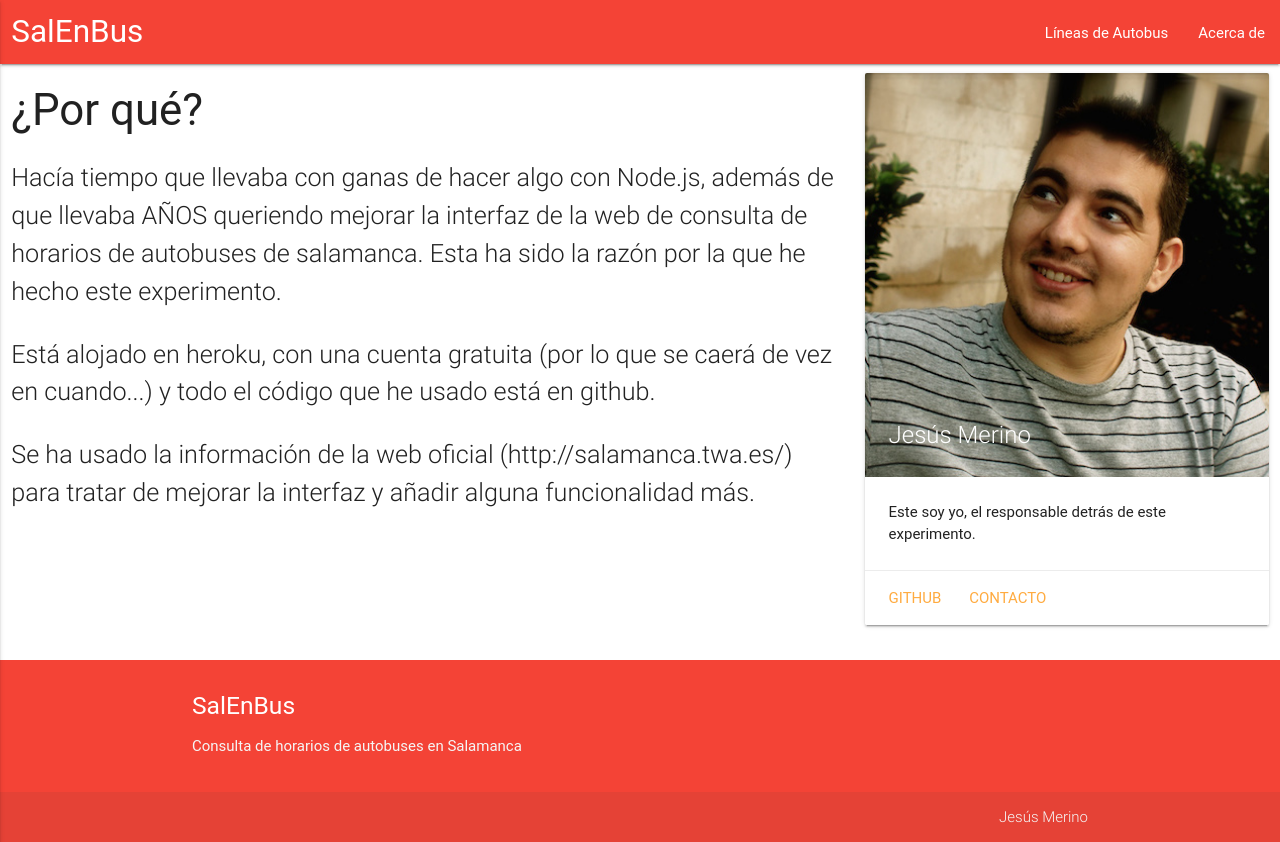
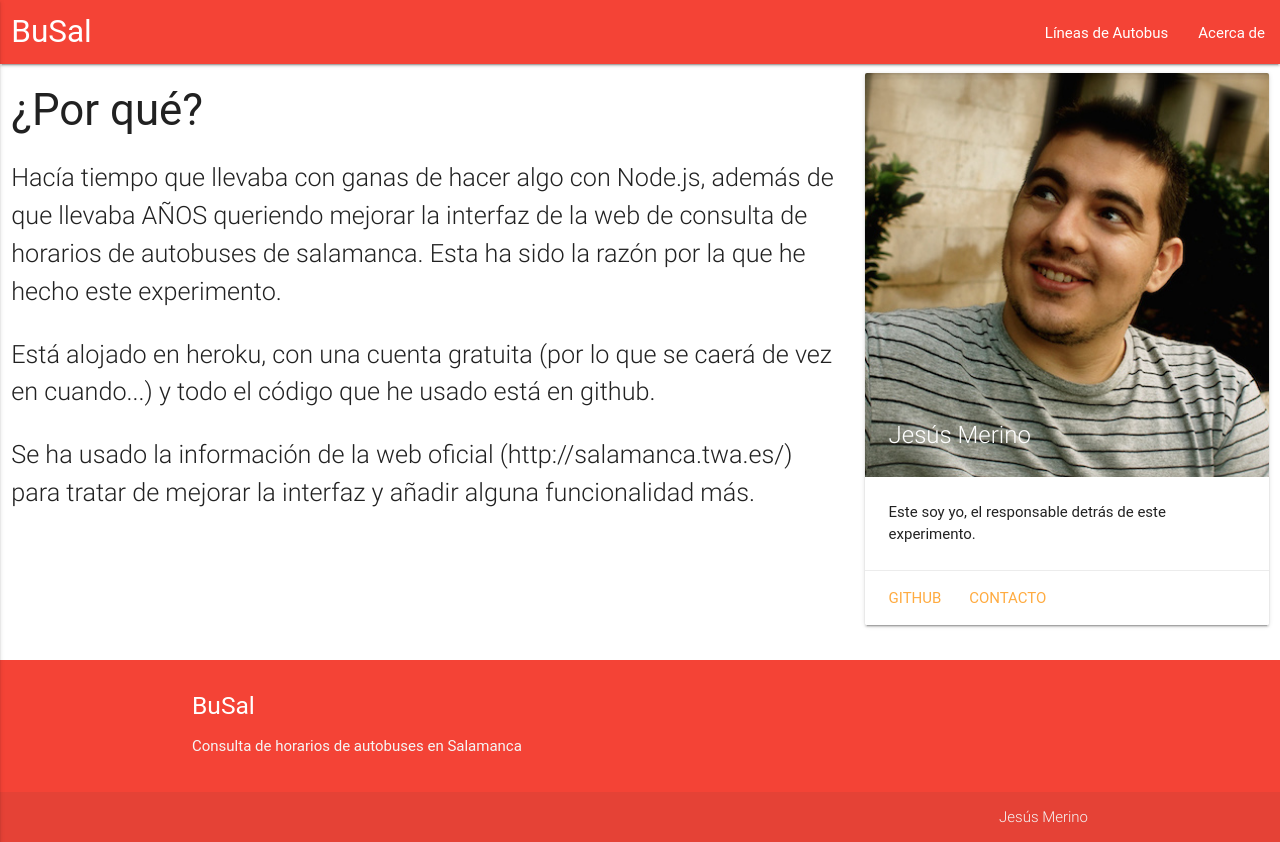
Before and after one commit to jmmerino/busal, a Node server app: page /acerca-de in a window 1280 px wide. Run offline with Node 20, Linux system fonts and the light colour scheme; some libraries are stand-ins or nearby versions; some web fonts are replaced.

Commit message:
Rename of the app

```diff
--- a/package.json
+++ b/package.json
@@ -1,5 +1,5 @@
 {
-  "name": "BusApp",
+  "name": "BuSal",
   "version": "0.0.1",
   "private": true,
   "description": "Mobile app for Salamanca Bus",
--- a/routes/index.js
+++ b/routes/index.js
@@ -4,7 +4,7 @@ var request = require('request');
 var jschardet = require("jschardet");
 var Iconv  = require('iconv').Iconv;
 var charset = require('charset');
-var salenbus = require('../salenbus');
+var busal = require('../busal');
 
 
 /* GET lines page. */
@@ -13,7 +13,7 @@ router.get('/', function(req, res, next) {
 	request(url, function(error, response, html) {
 		if(!error){
 			res.render('pages/index', {
-		    	lines: salenbus.parseBusLine(html)
+		    	lines: busal.parseBusLine(html)
 		    });
 		}
 	});
@@ -31,7 +31,7 @@ router.get('/linea', function(req, res, next) {
 	request(opt, function(error, response, html) {
 		if (!error){
 
-			var busStops = salenbus.parseBusStops(html);
+			var busStops = busal.parseBusStops(html);
 
 			var contParsedBusStops = 0;
 			busStops.forEach(function(busStop, index) {
@@ -55,7 +55,7 @@ router.get('/linea', function(req, res, next) {
 				    }
 
 		    		contParsedBusStops ++;
-		    		busStop = salenbus.parseBusStop(html, busStop);
+		    		busStop = busal.parseBusStop(html, busStop);
 
 		    		if (parseInt(busStop.direction) === 0){
 		    			busStopsDir1.push(busStop);
--- a/views/partials/footer.ejs
+++ b/views/partials/footer.ejs
@@ -2,7 +2,7 @@
     <div class="container">
         <div class="row">
             <div class="col s12">
-                <h5 class="white-text">SalEnBus</h5>
+                <h5 class="white-text">BuSal</h5>
                 <p class="grey-text text-lighten-4">
                     Consulta de horarios de autobuses en Salamanca
                 </p>
--- a/views/partials/head.ejs
+++ b/views/partials/head.ejs
@@ -1,5 +1,5 @@
 <meta charset="UTF-8">
-<title>BusApp</title>
+<title>BuSal</title>
 
 <!-- Compiled and minified CSS -->
 <link rel="stylesheet" href="https://cdnjs.cloudflare.com/ajax/libs/materialize/0.97.0/css/materialize.min.css">
--- a/views/partials/header.ejs
+++ b/views/partials/header.ejs
@@ -3,7 +3,7 @@
     <div class="nav-wrapper">
         <div class="row">
             <div class="col s12">
-                <a href="/" class="brand-logo">SalEnBus</a>
+                <a href="/" class="brand-logo">BuSal</a>
                 <a href="#" data-activates="mobile-demo" class="button-collapse">
                     <i class="material-icons">menu</i>
                 </a>
```
Also changed, not shown: busal.js (renamed from salenbus.js).
